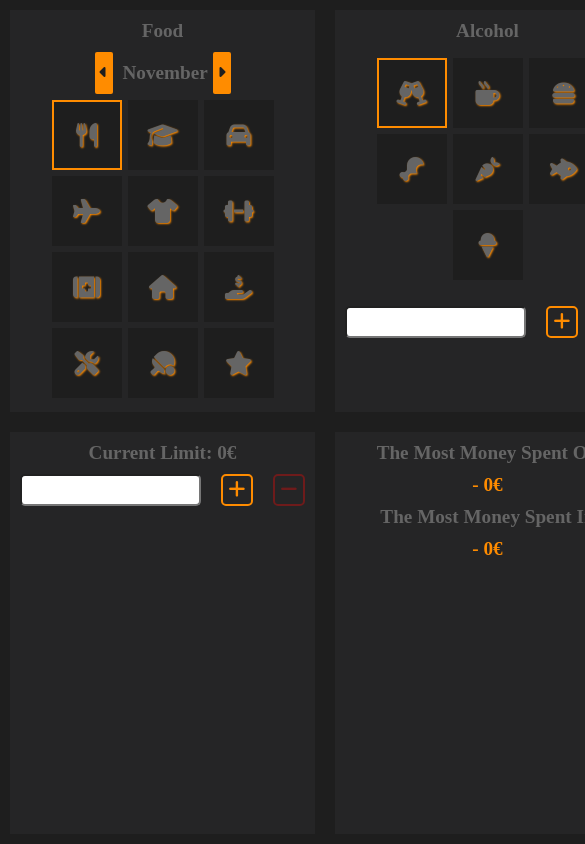
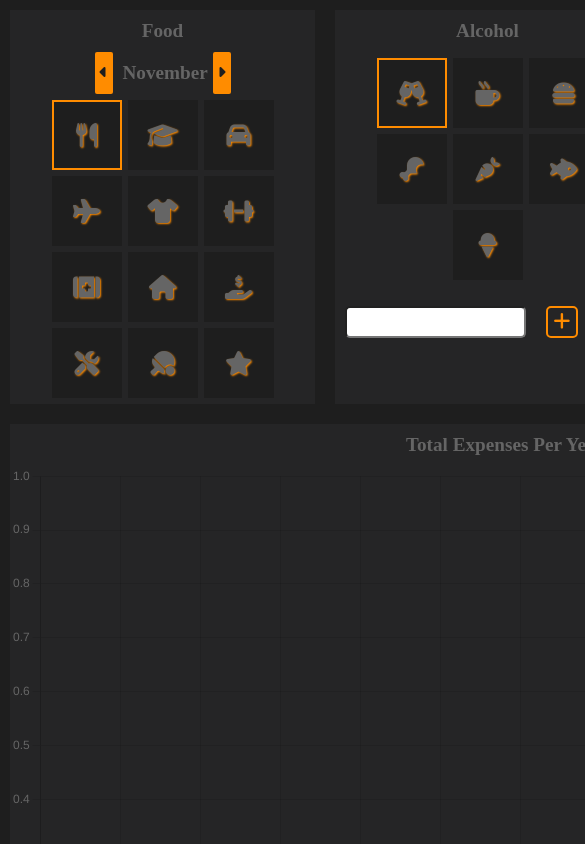
Before and after one commit to olegskrivko/expenses, a plain HTML site: page index.html in a window 390 px wide. Shown: the top 844 px of the page, 585 px wide, since content can reach past the window. Drawn offline with nearby package versions, Linux system fonts and the light colour scheme.

Commit message:
add media q

```diff
--- a/style.css
+++ b/style.css
@@ -290,27 +290,21 @@ body {
 }
 
 /* MEDIA*/
-/* @media screen and (max-width: 992px) {
+@media screen and (max-width: 992px) {
   body {
-    background-color: blue;
-  } */
-/* .dashboard {
     background-color: #1e1e1e;
-    min-height: 100vh;
-    min-width: 100vw;
+  }
+  .dashboard {
+    background-color: #1e1e1e;
+    height: 100%;
+    width: 100%;
     display: grid;
-    grid-template-columns: 2fr 2fr 2fr;
-    grid-template-rows: 1fr 1fr 1fr;
+    grid-template-columns: 1fr 1fr 1fr;
+    grid-template-rows: 1fr 1fr 1fr 1fr;
     grid-template-areas:
       "categories sub-categories categories-chart-month"
-      "data calculation categories-chart-year"
-      "data calculation sub-categories-chart-month";
-  } */
-/* } */
-
-/* On screens that are 600px or less, set the background color to olive */
-/* @media screen and (max-width: 600px) {
-  body {
-    background-color: olive;
+      "categories-chart-year categories-chart-year categories-chart-year"
+      "data calculation sub-categories-chart-month"
+      "sub-categories-chart-year sub-categories-chart-year sub-categories-chart-year";
   }
-} */
+}
```
